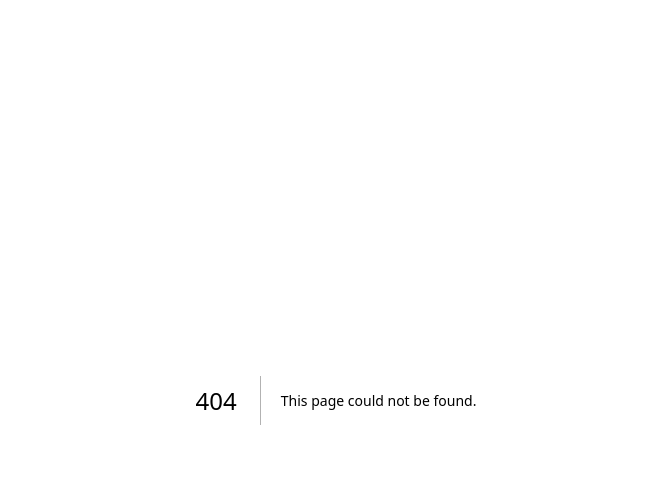
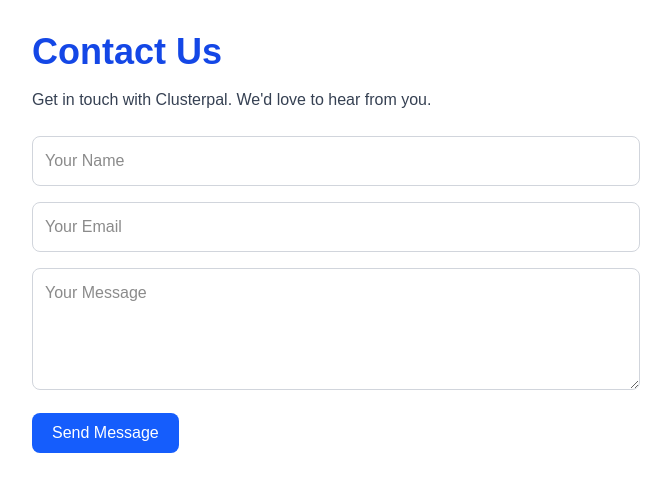
Before and after one commit to Reyuken/project-business-website, a Next.js app in the folder frontend/: page /contact in a window 1280 px wide. Before the commit this address had no page. Shown: the top 492 px of the page, without its empty margins (304-975 px from the left). Built offline with nearby package versions, Linux system fonts and the light colour scheme.

Commit message:
Initial contact page

```diff
--- /dev/null
+++ b/frontend/src/app/contact/page.js
@@ -0,0 +1,34 @@
+export default function ContactPage() {
+  return (
+    <div className="p-8 max-w-2xl mx-auto">
+      <h1 className="text-4xl font-bold text-blue-700 mb-4">Contact Us</h1>
+      <p className="text-gray-700 mb-6">
+        Get in touch with Clusterpal. We'd love to hear from you.
+      </p>
+
+      <form className="space-y-4">
+        <input
+          type="text"
+          placeholder="Your Name"
+          className="w-full border border-gray-300 p-3 rounded-lg"
+        />
+        <input
+          type="email"
+          placeholder="Your Email"
+          className="w-full border border-gray-300 p-3 rounded-lg"
+        />
+        <textarea
+          placeholder="Your Message"
+          rows="4"
+          className="w-full border border-gray-300 p-3 rounded-lg"
+        ></textarea>
+        <button
+          type="submit"
+          className="bg-blue-600 text-white px-5 py-2 rounded-lg hover:bg-blue-700"
+        >
+          Send Message
+        </button>
+      </form>
+    </div>
+  );
+}
```
